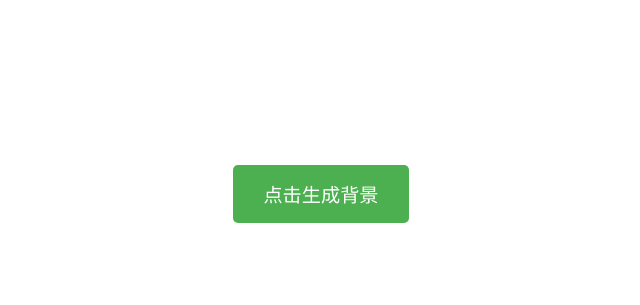
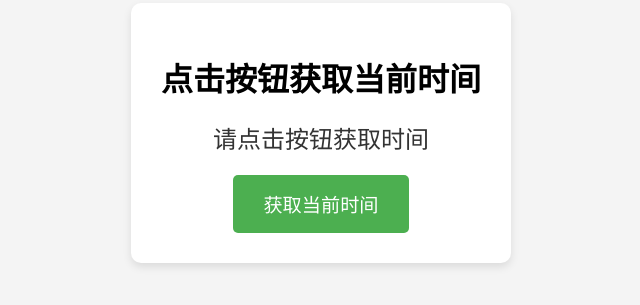
Before and after one commit to revolution-7/page, a plain HTML site: page index.html in a window 1280 px wide. Shown: the part 267-572 px from the top of the page, without its empty margins (319-959 px from the left). Drawn offline with Linux system fonts and the light colour scheme.

Commit message:
Update index.html

```diff
--- a/index.html
+++ b/index.html
@@ -3,7 +3,7 @@
 <head>
     <meta charset="UTF-8">
     <meta name="viewport" content="width=device-width, initial-scale=1.0">
-    <title>随机渐变背景生成器</title>
+    <title>获取当前时间</title>
     <style>
         body {
             font-family: Arial, sans-serif;
@@ -14,12 +14,22 @@
             justify-content: center;
             align-items: center;
             text-align: center;
-            transition: background 1s ease; /* 背景渐变过渡效果 */
+            background-color: #f4f4f4;
+        }
+        .container {
+            background-color: white;
+            padding: 30px;
+            border-radius: 10px;
+            box-shadow: 0 4px 8px rgba(0, 0, 0, 0.1);
         }
         h1 {
-            font-size: 3rem;
+            font-size: 2rem;
             margin-bottom: 20px;
-            color: white;
+        }
+        .time-display {
+            font-size: 1.5rem;
+            margin-bottom: 20px;
+            color: #333;
         }
         button {
             padding: 15px 30px;
@@ -36,30 +46,26 @@
     </style>
 </head>
 <body>
-    <div>
-        <h1>点击按钮，随机生成渐变背景</h1>
-        <button onclick="changeGradient()">点击生成背景</button>
+    <div class="container">
+        <h1>点击按钮获取当前时间</h1>
+        <div class="time-display" id="timeDisplay">请点击按钮获取时间</div>
+        <button onclick="displayCurrentTime()">获取当前时间</button>
     </div>
 
     <script>
-        // 随机生成颜色的函数
-        function randomColor() {
-            const letters = '0123456789ABCDEF';
-            let color = '#';
-            for (let i = 0; i < 6; i++) {
-                color += letters[Math.floor(Math.random() * 16)];
-            }
-            return color;
-        }
+        // 获取当前时间并显示
+        function displayCurrentTime() {
+            const now = new Date();  // 获取当前时间
+            const hours = now.getHours().toString().padStart(2, '0');
+            const minutes = now.getMinutes().toString().padStart(2, '0');
+            const seconds = now.getSeconds().toString().padStart(2, '0');
+            const date = now.toLocaleDateString();  // 获取当前日期
 
-        // 生成随机渐变背景
-        function changeGradient() {
-            const color1 = randomColor();
-            const color2 = randomColor();
-            const angle = Math.floor(Math.random() * 360); // 随机角度（0-360度）
+            // 格式化时间
+            const timeString = `${date} ${hours}:${minutes}:${seconds}`;
 
-            // 应用渐变背景
-            document.body.style.background = `linear-gradient(${angle}deg, ${color1}, ${color2})`;
+            // 显示时间
+            document.getElementById('timeDisplay').textContent = timeString;
         }
     </script>
 </body>
```
